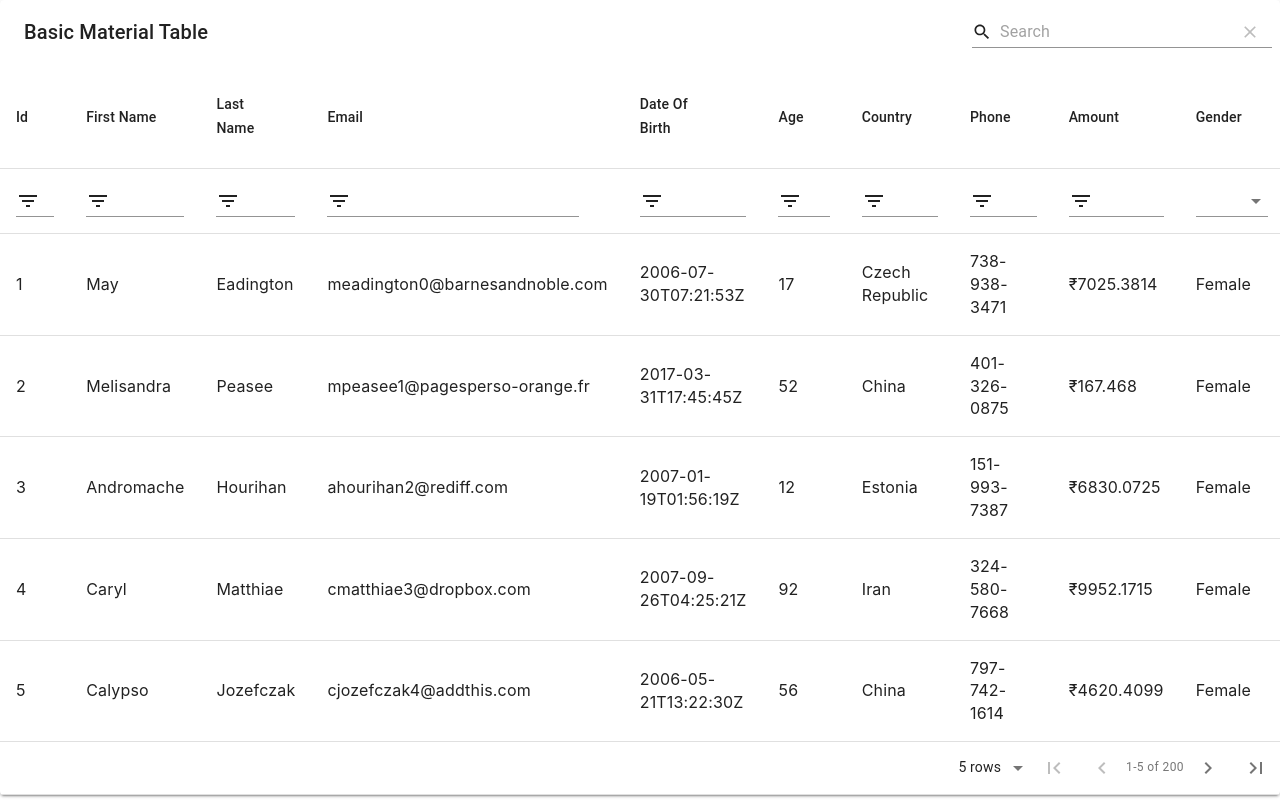
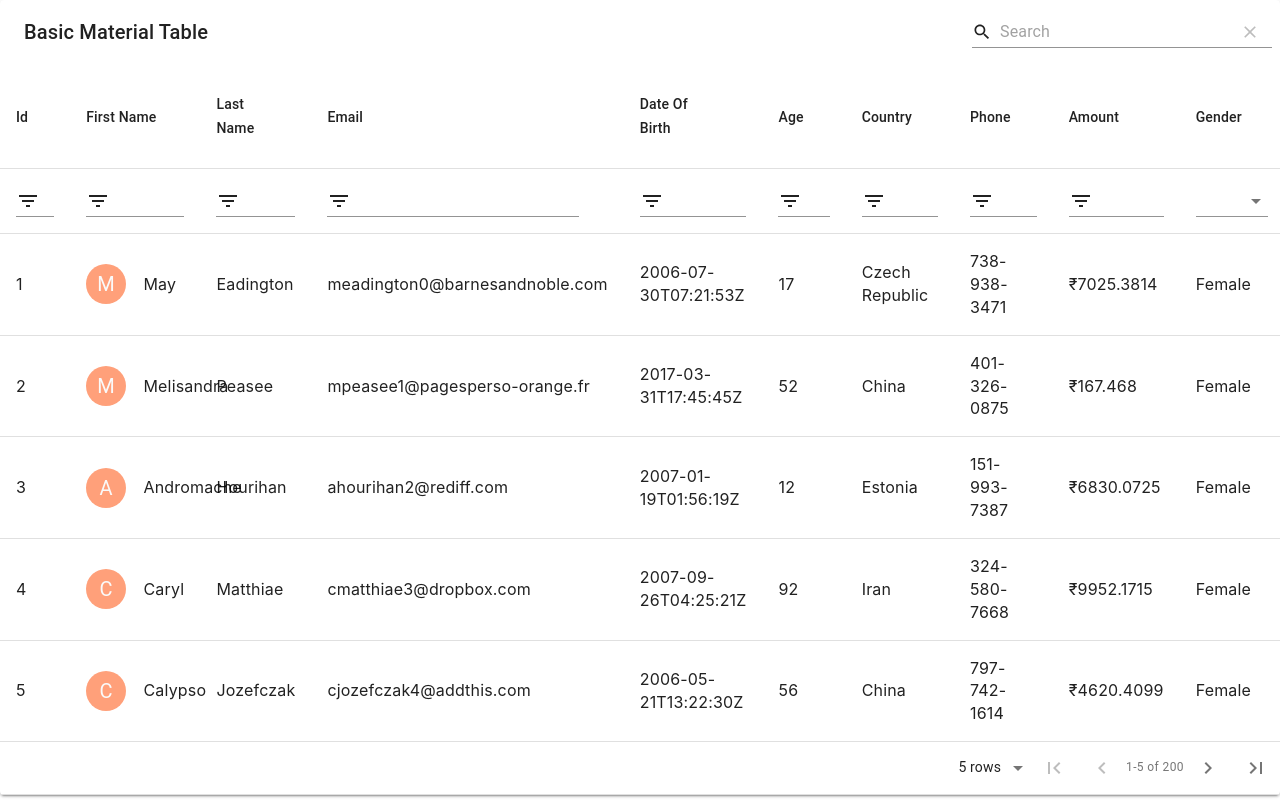
Before and after one commit to sumanmannacs1996/material-table-app, a React (Create React App) app: page / in a window 1280 px wide. Built offline with nearby package versions, Linux system fonts and the light colour scheme.

Commit message:
Render an avatar before the first name

```diff
--- a/src/components/BasicTable2.js
+++ b/src/components/BasicTable2.js
@@ -1,5 +1,7 @@
 import React, { useMemo, forwardRef, useEffect, useState } from 'react';
 import MaterialTable from 'material-table';
+import Grid from '@material-ui/core/Grid';
+import Avatar from '@material-ui/core/Avatar';
 import MOC_DATA from '../MOCK_DATA.json';
 
 import AddBox from '@material-ui/icons/AddBox';
@@ -53,7 +55,22 @@ function BasicTable1() {
  const DATA = useMemo(() => MOC_DATA, []);
  const columns = [
   { title: 'Id', field: 'id' },
-  { title: 'First Name', field: 'first_name' },
+  {
+   title: 'First Name',
+   field: 'first_name',
+   render: (row) => (
+    <Grid container alignItems="center">
+     <Grid item sm={7}>
+      <Avatar style={{ backgroundColor: 'lightsalmon' }}>
+       {row.first_name[0]}
+      </Avatar>
+     </Grid>
+     <Grid item sm={5}>
+      {row.first_name}
+     </Grid>
+    </Grid>
+   ),
+  },
   { title: 'Last Name', field: 'last_name' },
   { title: 'Email', field: 'email' },
   { title: 'Date Of Birth', field: 'date_of_birth' },
```
